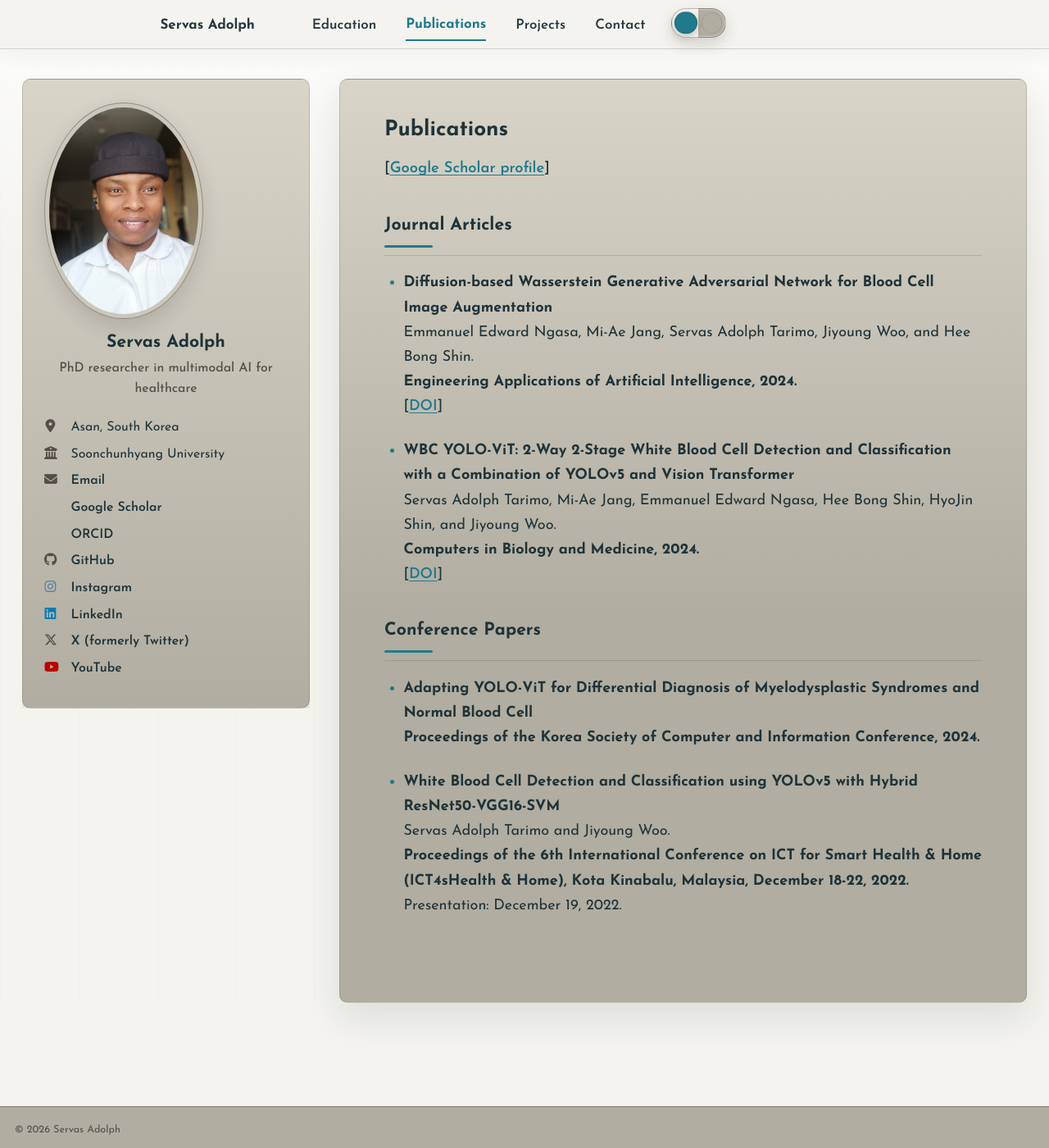
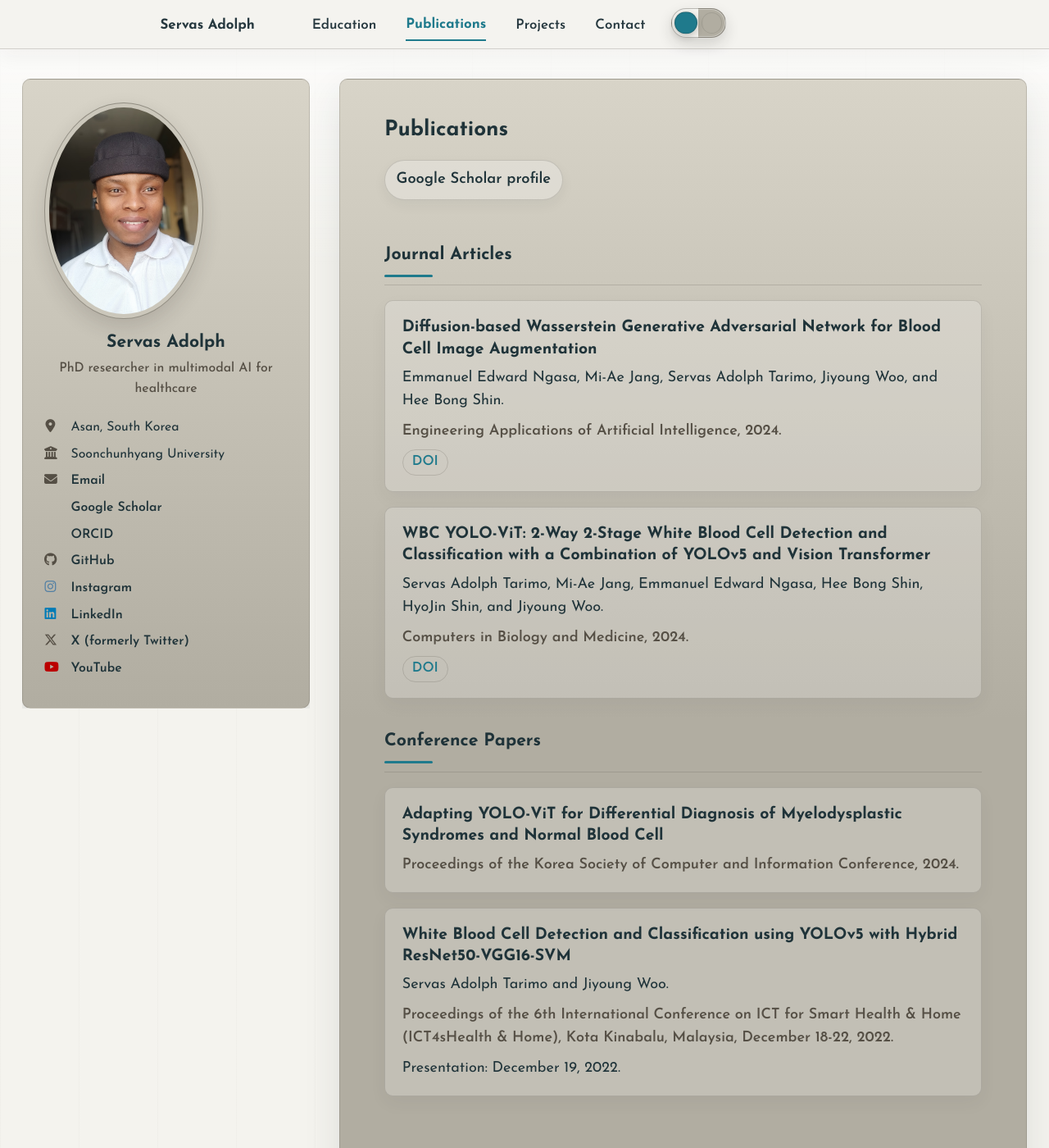
Before and after one commit to servasadolph/servasadolph.github.io, a Jekyll site: the page built from _pages/publications.md, in a window 1280 px wide and 1400 px high. Shown: the whole window at 82% size. Built offline with Jekyll 4.4.1, drawn with Linux system fonts in a browser that asks for light colours; a style sheet for code colours, icons or effects is not loaded.

Commit message:
[codex] Polish inner page content blocks

```diff
--- a/_pages/publications.md
+++ b/_pages/publications.md
@@ -4,26 +4,38 @@ permalink: /publications/
 author_profile: true
 ---
 
-[[Google Scholar profile](https://scholar.google.com/citations?user=LCd83TUAAAAJ)]
+[Google Scholar profile](https://scholar.google.com/citations?user=LCd83TUAAAAJ){: .profile-link}
 
 ## Journal Articles
 
-* <b>Diffusion-based Wasserstein Generative Adversarial Network for Blood Cell Image Augmentation</b> <br>
-  Emmanuel Edward Ngasa, Mi-Ae Jang, Servas Adolph Tarimo, Jiyoung Woo, and Hee Bong Shin.<br>
-  <b>Engineering Applications of Artificial Intelligence, 2024.</b><br>
-  [[DOI](https://doi.org/10.1016/j.engappai.2024.108221)]
+<div class="publication-list">
+  <article class="publication-item">
+    <h3>Diffusion-based Wasserstein Generative Adversarial Network for Blood Cell Image Augmentation</h3>
+    <p class="publication-item__authors">Emmanuel Edward Ngasa, Mi-Ae Jang, Servas Adolph Tarimo, Jiyoung Woo, and Hee Bong Shin.</p>
+    <p class="publication-item__venue">Engineering Applications of Artificial Intelligence, 2024.</p>
+    <p class="publication-item__links"><a href="https://doi.org/10.1016/j.engappai.2024.108221">DOI</a></p>
+  </article>
 
-* <b>WBC YOLO-ViT: 2-Way 2-Stage White Blood Cell Detection and Classification with a Combination of YOLOv5 and Vision Transformer</b> <br>
-  Servas Adolph Tarimo, Mi-Ae Jang, Emmanuel Edward Ngasa, Hee Bong Shin, HyoJin Shin, and Jiyoung Woo.<br>
-  <b>Computers in Biology and Medicine, 2024.</b><br>
-  [[DOI](https://doi.org/10.1016/j.compbiomed.2024.107875)]
+  <article class="publication-item">
+    <h3>WBC YOLO-ViT: 2-Way 2-Stage White Blood Cell Detection and Classification with a Combination of YOLOv5 and Vision Transformer</h3>
+    <p class="publication-item__authors">Servas Adolph Tarimo, Mi-Ae Jang, Emmanuel Edward Ngasa, Hee Bong Shin, HyoJin Shin, and Jiyoung Woo.</p>
+    <p class="publication-item__venue">Computers in Biology and Medicine, 2024.</p>
+    <p class="publication-item__links"><a href="https://doi.org/10.1016/j.compbiomed.2024.107875">DOI</a></p>
+  </article>
+</div>
 
 ## Conference Papers
 
-* <b>Adapting YOLO-ViT for Differential Diagnosis of Myelodysplastic Syndromes and Normal Blood Cell</b> <br>
-  <b>Proceedings of the Korea Society of Computer and Information Conference, 2024.</b>
+<div class="publication-list">
+  <article class="publication-item">
+    <h3>Adapting YOLO-ViT for Differential Diagnosis of Myelodysplastic Syndromes and Normal Blood Cell</h3>
+    <p class="publication-item__venue">Proceedings of the Korea Society of Computer and Information Conference, 2024.</p>
+  </article>
 
-* <b>White Blood Cell Detection and Classification using YOLOv5 with Hybrid ResNet50-VGG16-SVM</b> <br>
-  Servas Adolph Tarimo and Jiyoung Woo.<br>
-  <b>Proceedings of the 6th International Conference on ICT for Smart Health & Home (ICT4sHealth & Home), Kota Kinabalu, Malaysia, December 18-22, 2022.</b><br>
-  Presentation: December 19, 2022.
+  <article class="publication-item">
+    <h3>White Blood Cell Detection and Classification using YOLOv5 with Hybrid ResNet50-VGG16-SVM</h3>
+    <p class="publication-item__authors">Servas Adolph Tarimo and Jiyoung Woo.</p>
+    <p class="publication-item__venue">Proceedings of the 6th International Conference on ICT for Smart Health & Home (ICT4sHealth & Home), Kota Kinabalu, Malaysia, December 18-22, 2022.</p>
+    <p class="publication-item__note">Presentation: December 19, 2022.</p>
+  </article>
+</div>
--- a/_sass/layout/_page.scss
+++ b/_sass/layout/_page.scss
@@ -202,10 +202,175 @@
     font-size: $type-size-6;
   }
 
+  .profile-link {
+    display: inline-flex;
+    align-items: center;
+    width: fit-content;
+    margin: 0.2rem 0 0.8rem;
+    padding: 0.45rem 0.75rem;
+    color: var(--global-text-color);
+    background: rgba(255, 255, 255, 0.28);
+    border: 1px solid var(--global-border-color);
+    border-radius: 999px;
+    box-shadow: 0 6px 16px rgba(17, 31, 42, 0.05);
+    text-decoration: none;
+
+    &:hover {
+      background: rgba(255, 255, 255, 0.42);
+      text-decoration: none;
+    }
+  }
+
+  .contact-list,
+  .publication-list,
+  .project-list {
+    max-width: 56rem;
+    margin: 0.85rem 0 1.7rem;
+  }
+
+  .contact-list {
+    display: grid;
+    gap: 0.75rem;
+  }
+
+  .contact-list__item {
+    display: grid;
+    grid-template-columns: minmax(8.5rem, 0.38fr) minmax(0, 1fr);
+    gap: 0.85rem;
+    align-items: baseline;
+    padding: 0.85rem 1rem;
+    background: rgba(255, 255, 255, 0.24);
+    border: 1px solid var(--global-border-color);
+    border-radius: 10px;
+
+    strong {
+      color: var(--global-text-color);
+      font-weight: 700;
+    }
+
+    a {
+      min-width: 0;
+      overflow-wrap: anywhere;
+    }
+  }
+
+  .publication-list,
+  .project-list {
+    display: grid;
+    gap: 1rem;
+  }
+
+  .publication-item,
+  .project-item {
+    padding: 1.05rem 1.15rem;
+    background: rgba(255, 255, 255, 0.22);
+    border: 1px solid var(--global-border-color);
+    border-radius: 10px;
+    box-shadow: 0 8px 22px rgba(17, 31, 42, 0.045);
+
+    h3 {
+      margin: 0 0 0.45rem;
+      color: var(--global-text-color);
+      font-size: 1.08em;
+      line-height: 1.35;
+    }
+
+    p {
+      margin-bottom: 0.45rem;
+      line-height: 1.58;
+
+      &:last-child {
+        margin-bottom: 0;
+      }
+    }
+  }
+
+  .publication-item__authors,
+  .publication-item__note {
+    color: var(--global-text-color);
+  }
+
+  .publication-item__venue {
+    color: var(--global-text-color-light);
+    font-weight: 600;
+  }
+
+  .publication-item__links a {
+    display: inline-flex;
+    width: fit-content;
+    padding: 0.28rem 0.62rem;
+    font-size: 0.92em;
+    line-height: 1.2;
+    border: 1px solid var(--global-border-color);
+    border-radius: 999px;
+    text-decoration: none;
+
+    &:hover {
+      text-decoration: none;
+    }
+  }
+
+  .project-item__tags {
+    color: var(--global-text-color-light);
+    font-size: 0.95em;
+    font-weight: 600;
+  }
+
+  @media screen and (max-width: 560px) {
+    .contact-list__item {
+      grid-template-columns: 1fr;
+      gap: 0.25rem;
+      padding: 0.8rem 0.85rem;
+    }
+
+    .publication-item,
+    .project-item {
+      padding: 0.95rem 0.9rem;
+    }
+  }
+
   /* blockquote citations */
   blockquote + .small {
     margin-top: -1.5em;
     padding-left: 1.25rem;
+  }
+}
+
+.archive {
+  .contact-list {
+    display: grid;
+    max-width: 56rem;
+    margin: 0.85rem 0 1.7rem;
+    gap: 0.75rem;
+  }
+
+  .contact-list__item {
+    display: grid;
+    grid-template-columns: minmax(8.5rem, 0.38fr) minmax(0, 1fr);
+    gap: 0.85rem;
+    align-items: baseline;
+    padding: 0.85rem 1rem;
+    background: rgba(255, 255, 255, 0.24);
+    border: 1px solid var(--global-border-color);
+    border-radius: 10px;
+
+    strong {
+      color: var(--global-text-color);
+      font-weight: 700;
+    }
+
+    a {
+      min-width: 0;
+      overflow-wrap: anywhere;
+    }
+  }
+
+  @media screen and (max-width: 560px) {
+    .contact-list__item {
+      grid-template-columns: 1fr;
+      gap: 0.25rem;
+      padding: 0.8rem 0.85rem;
+    }
   }
 }
 
```
Also changed, not shown: _pages/contact.md (+26 -6 lines), _pages/projects.md (+22 -12 lines).
